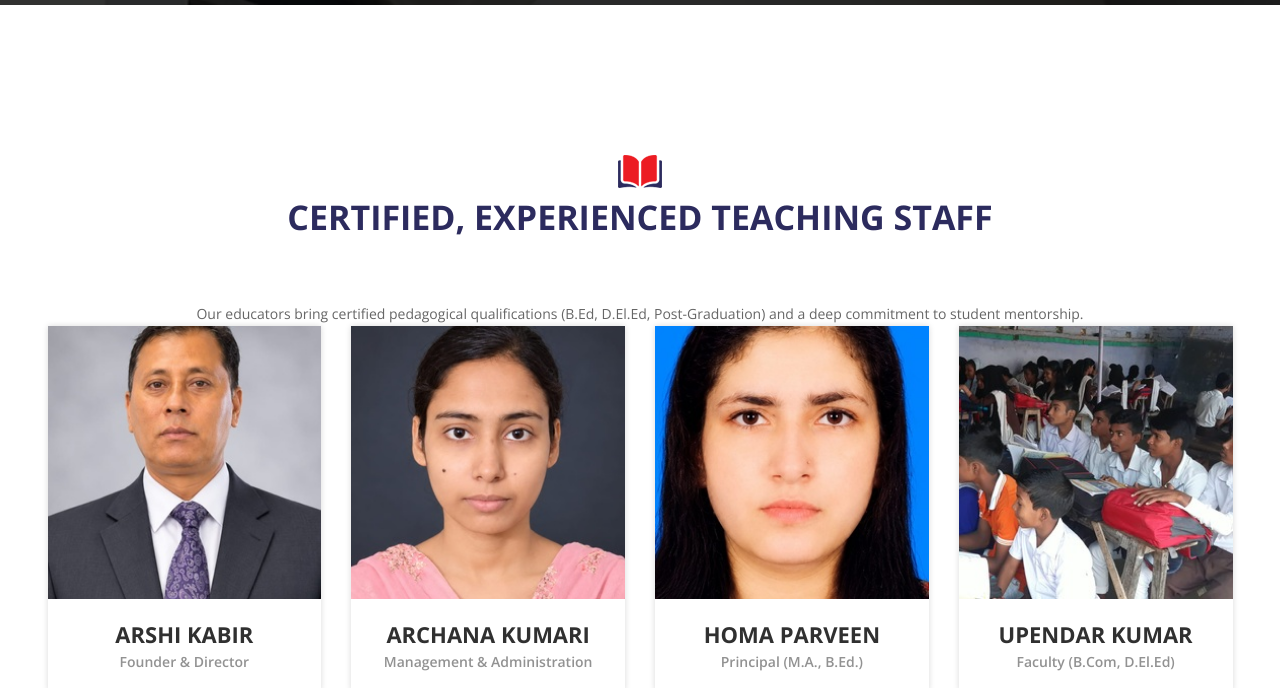
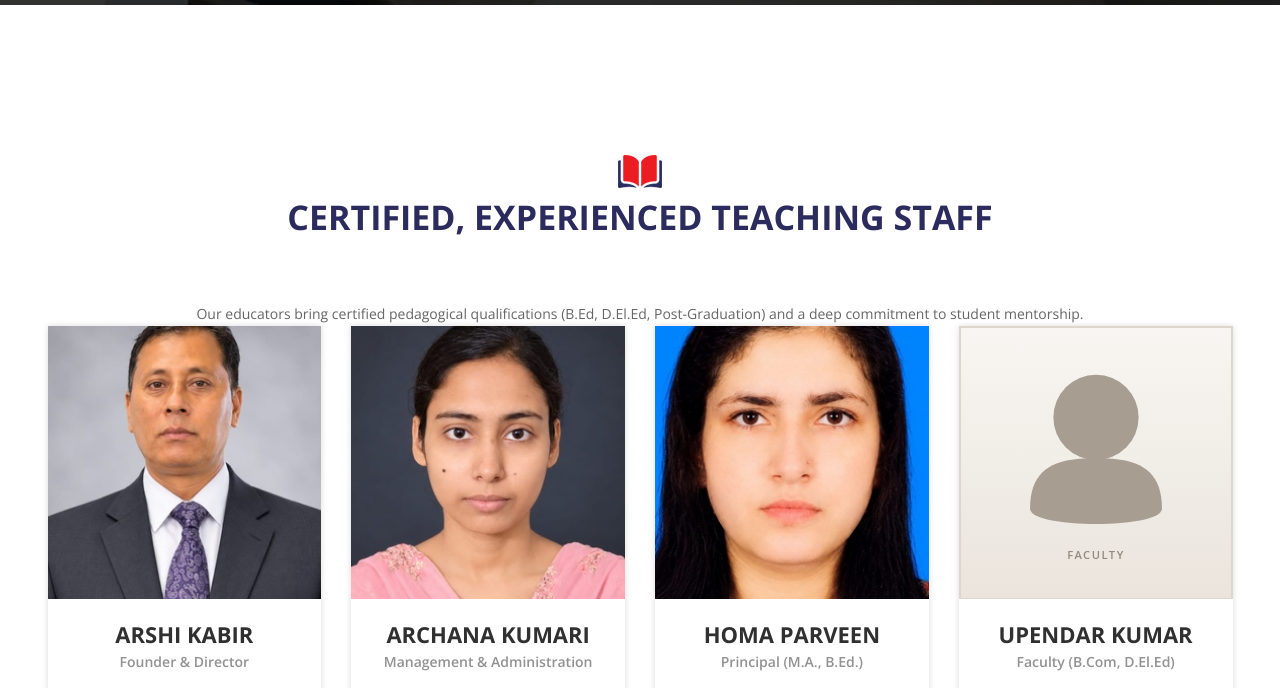
Before and after one commit to geniesoft111-png/idealpublicschool, a plain HTML site: page teacher.html in a window 1280 px wide. Shown: the part 557-1245 px from the top of the page. Drawn offline with nearby package versions, Linux system fonts and the light colour scheme; a script that the page names is missing.

Commit message:
Remove incorrect photo for Upendar Kumar and replace with default faculty avatar

```diff
--- a/teacher.html
+++ b/teacher.html
@@ -203,7 +203,7 @@
                     <div class="col-lg-3 col-md-6">
                         <div class="single-teacher mb-45">
                             <div class="single-teacher-img">
-                                <img src="img/teacher/teacher4.jpg" alt="Upendar Kumar">
+                                <img src="img/teacher/default-avatar.svg" alt="Upendar Kumar">
                             </div>
                             <div class="single-teacher-content text-center">
                                 <h2>Upendar Kumar</h2>
```
Also changed, not shown: img/teacher/default-avatar.svg (added), img/teacher/teacher4.jpg (deleted).
